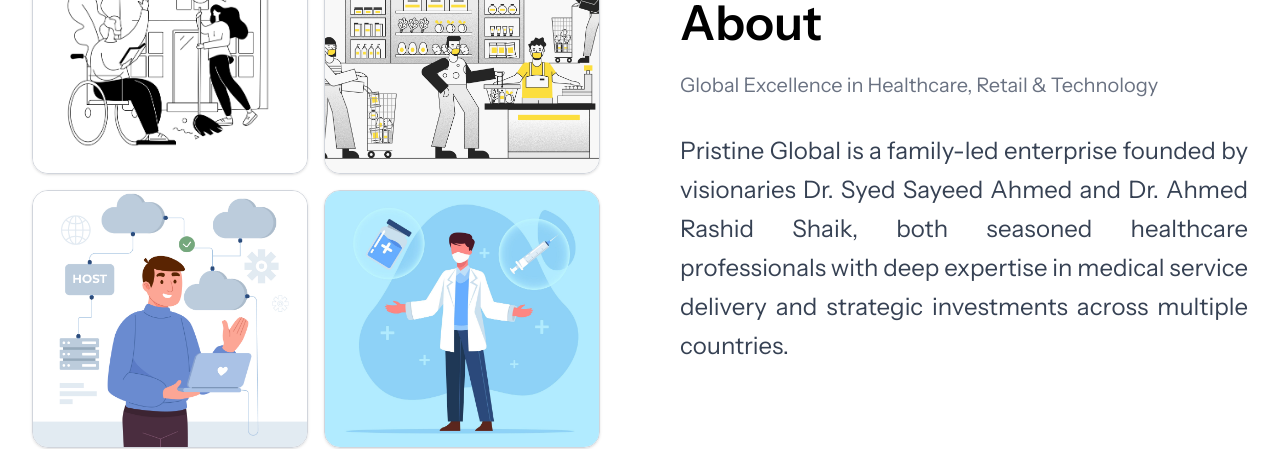
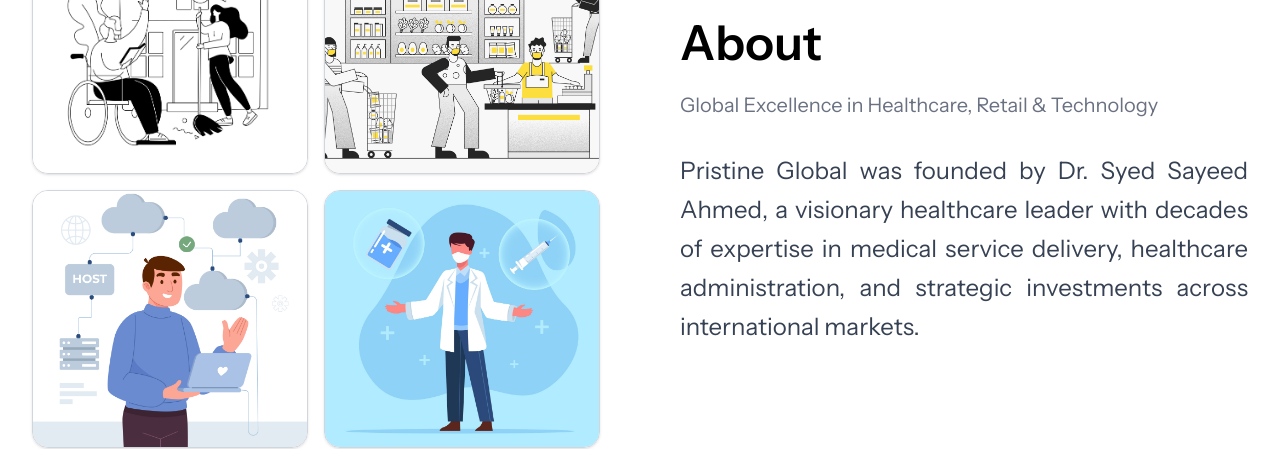
Before and after one commit to sfwnmuhd/PristineGlobal, a React (Vite) app: page / in a window 1280 px wide. Shown: the part 980-1429 px from the top of the page. Built offline with nearby package versions, Linux system fonts and the light colour scheme.

Commit message:
Manual code updates made to file: src/components/AboutSection.jsx

```diff
--- a/src/components/AboutSection.jsx
+++ b/src/components/AboutSection.jsx
@@ -117,10 +117,7 @@ const AboutSection = () => {
               transition={{ duration: 0.3, delay: 0.2 }}
               viewport={{ once: true, amount: 0.1 }}
             >
-              Pristine Global is a family-led enterprise founded by visionaries
-              Dr. Syed Sayeed Ahmed and Dr. Ahmed Rashid Shaik, both seasoned
-              healthcare professionals with deep expertise in medical service
-              delivery and strategic investments across multiple countries.
+              Pristine Global was founded by Dr. Syed Sayeed Ahmed, a visionary healthcare leader with decades of expertise in medical service delivery, healthcare administration, and strategic investments across international markets.
             </motion.p>
           </motion.div>
         </div>
```
